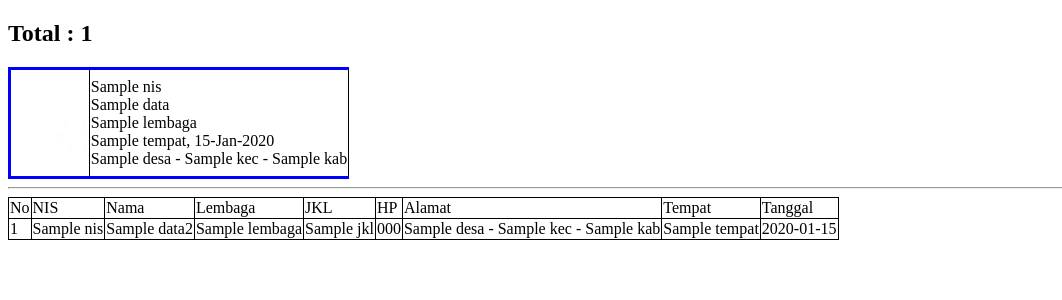
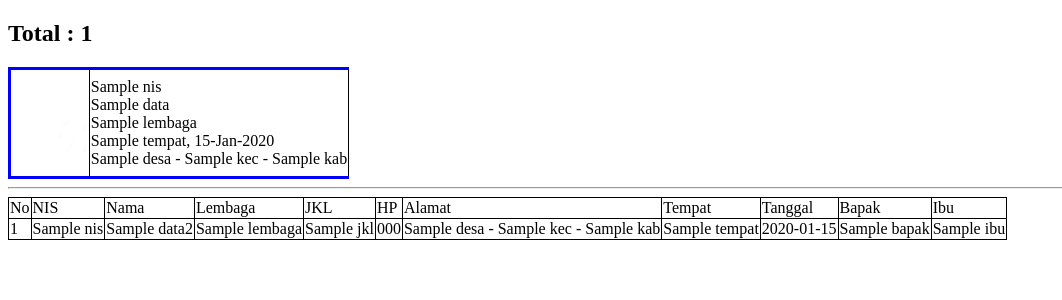
Before and after one commit to gtpesantren22/psbtest, a PHP site: the page made by application/views/cekKartu.php in a window 1280 px wide. Shown: the top 300 px of the page, without its empty margins (0-1062 px from the left). Run offline with PHP 8.4, Linux system fonts and the light colour scheme; the template is opened without the code that fills it: most values are stand-ins (such as "Sample title", 1, 10 or a date in 2020); data that the repository does not hold is empty.

Commit message:
update nama bapak ibu

```diff
--- a/application/views/cekKartu.php
+++ b/application/views/cekKartu.php
@@ -73,6 +73,8 @@
                 <td>Alamat</td>
                 <td>Tempat</td>
                 <td>Tanggal</td>
+                <td>Bapak</td>
+                <td>Ibu</td>
             </tr>
         </thead>
         <tbody>
@@ -87,6 +89,8 @@
                     <td><?= $d->desa . ' - ' . $d->kec . ' - ' . $d->kab ?></td>
                     <td><?= $d->tempat ?></td>
                     <td><?= date('Y-m-d', strtotime($d->tanggal)) ?></td>
+                    <td><?= $d->bapak ?></td>
+                    <td><?= $d->ibu ?></td>
                 </tr>
             <?php endforeach ?>
         </tbody>
```
